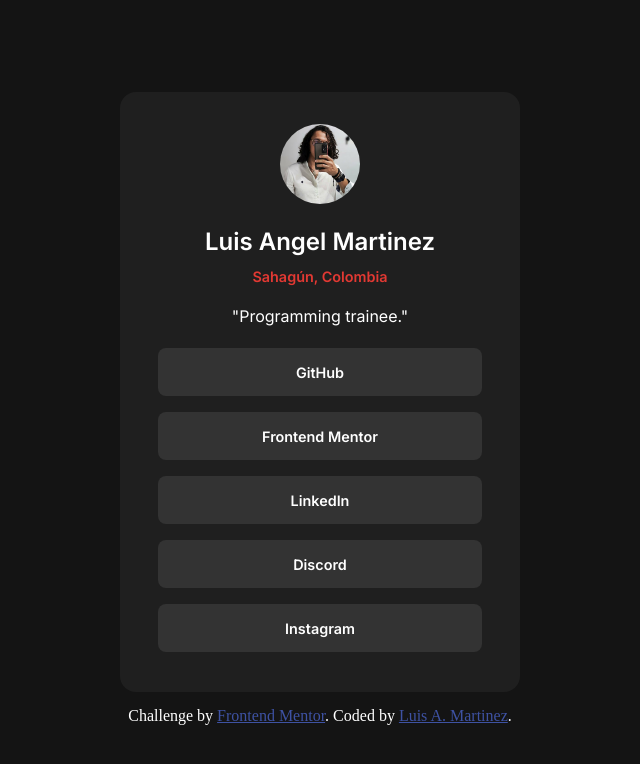
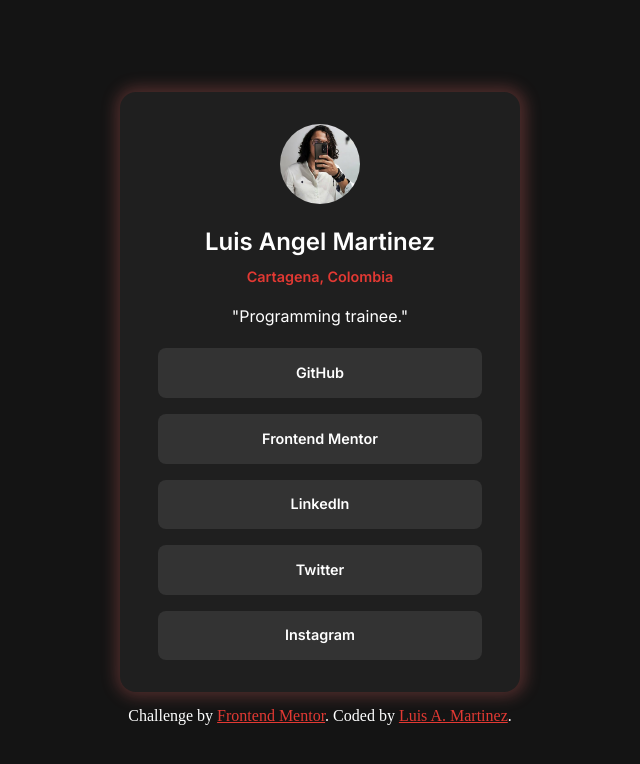
Before and after one commit to LuisAngel96/social-links-profile, a plain HTML site: page index.html in a window 1280 px wide. Shown: the whole page, without its empty margins (320-960 px from the left). Drawn offline with Linux system fonts and the light colour scheme.

Commit message:
Update struct html (buttons) and css

```diff
--- a/index.html
+++ b/index.html
@@ -25,29 +25,22 @@
         <div class="text-container">
 
             <h2>Luis Angel Martinez</h2>
-            <p class="location">Sahagún, Colombia </p>
+            <p class="location">Cartagena, Colombia </p>
             <p>"Programming trainee."</p>
 
         </div>
 
         <section class="button-container">
 
-            <button>
-                <a href="https://github.com/LuisAngel96">GitHub</a>
-            </button>
+            <a  class="button-social-media" href="https://github.com/LuisAngel96">GitHub</a>
 
-            <button>
-                <a href="https://www.frontendmentor.io/profile/LuisAngel96">Frontend Mentor</a>
-            </button>
-            <button>
-                <a href="https://www.linkedin.com/in/luis-angel-martinez-lavalle/">LinkedIn</a>
-            </button>
-            <button>
-                <a href="https://discordapp.com/users/325757884745121792">Discord</a>
-            </button>
-            <button>
-                <a href="https://www.instagram.com/luis_a_martinezl/?hl=es">Instagram</a>
-            </button>
+            <a class="button-social-media" href="https://www.frontendmentor.io/profile/LuisAngel96">Frontend Mentor</a>
+
+            <a class="button-social-media" href="https://www.linkedin.com/in/luis-angel-martinez-lavalle/">LinkedIn</a>
+
+            <a class="button-social-media" href="https://twitter.com/home?lang=es" target="_blank">Twitter</a>
+
+            <a class="button-social-media" href="https://www.instagram.com/?hl=es" target="_blank">Instagram</a>
 
         </section>
 
--- a/style.css
+++ b/style.css
@@ -19,12 +19,19 @@ body{
     height: 600px;
     border-radius: 1rem;
     margin: 1rem;
+    box-shadow: 1px 0px 15px 5px #ce605c52;
 }
 
 .container img{
     width: 80px;
     margin: 2rem 0 1.5rem 0;
     border-radius: 10rem;
+}
+
+.container img:hover{
+    scale: 1.2;
+    transition: 0.2s;
+    box-shadow: 1px 0px 5px 5px #ce605c52;
 }
 
 .text-container h2{
@@ -51,33 +58,33 @@ body{
     margin: 0 auto;
 }
 
-button{
+.button-social-media{
     background-color: hsl(0, 0%, 20%);
     margin: 0.5rem;
-    height: 3rem;
+    padding: 1.1rem;
     font-weight: 600;
     border: none;
     border-radius: 0.5rem;
     font-size: 0.90em;
     cursor: pointer;
+    text-decoration: none;
+    align-items: center;
 }
 
-button a{
-    text-decoration: none;
+.button-social-media:hover{
+    background-color:  #ce605c52;
+    scale: 1.05;
+    transition: 0.1s;
 }
 
-button:hover{
-    background-color:  #ce605c52;
-}
-
-button:active{
+.button-social-media:active{
     background-color:  #e23933;
     color: black;
 
 }
 
 .attribution a{
-    color: hsl(228, 45%, 44%);
+    color: #e23933;
 }
 
 /* Media queries screen <= 425px */
```
